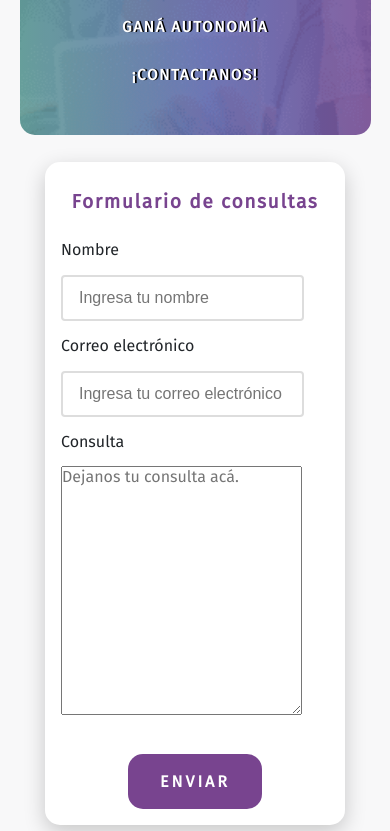
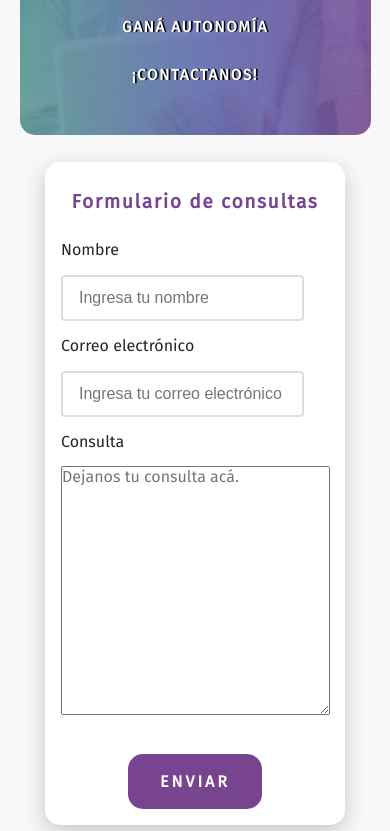
Before and after one commit to IvanEzeLopez/Inmigrantes-Digitales, a website: page Pages/defensoria-digital.html in a window 390 px wide. Shown: the part 413-1244 px from the top of the page. Drawn offline with nearby package versions, Linux system fonts and the light colour scheme; files that its build step writes are made by us from their sources.

Commit message:
otro cambio de tamaño en textarea Defensoria

```diff
--- a/Pages/defensoria-digital.html
+++ b/Pages/defensoria-digital.html
@@ -100,7 +100,7 @@
               </div>
               <p>Consulta</p>
               <div>
-                <textarea name="consulta" id="consulta" placeholder="Dejanos tu consulta acá." cols="32"
+                <textarea name="consulta" id="consulta" placeholder="Dejanos tu consulta acá." cols="28"
                   rows="13z"></textarea>
               </div>
               <div class="btnEnviar">
--- a/SCSS/style.scss
+++ b/SCSS/style.scss
@@ -924,10 +924,7 @@ footer {
         margin: auto;
         border-radius: 15px;
         margin-bottom: 7%;
-        textarea{
-
-            width: 90%;
-        }
+
 
 
     }
```
